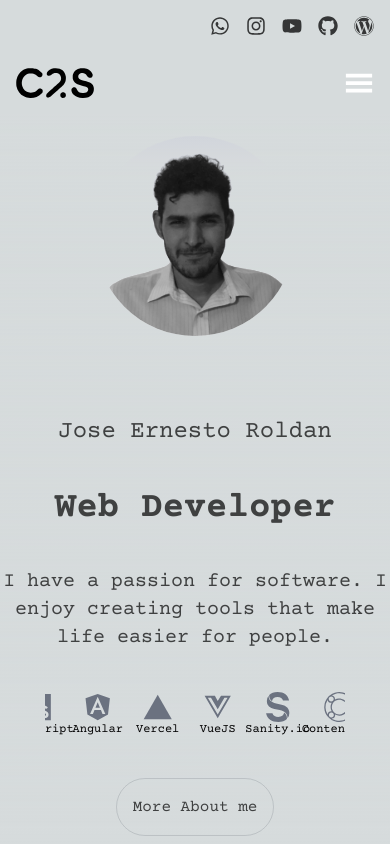
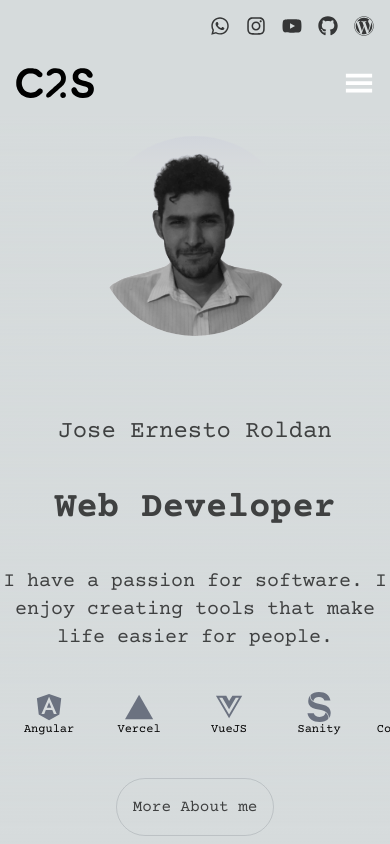
Before and after one commit to joseernestoroldan/c2sPortfolio, a Next.js app: page /about in a window 390 px wide. Built offline with nearby package versions, Linux system fonts and the light colour scheme.

Commit message:
techcarousel

```diff
--- a/components/about/techcarousel/TechCarousel.tsx
+++ b/components/about/techcarousel/TechCarousel.tsx
@@ -34,7 +34,7 @@ function TechCarousel() {
     autoplaySpeed: 1000,
   };
   return (
-    <div className="slider-container w-full max-w-[300px] sm:max-w-3xl mx-auto">
+    <div className="slider-container w-full max-[320px]:max-w-lg max-w-3xl mx-auto">
       <Slider {...settings}>
         <div className="w-full">
           <div className="flex flex-col justify-center items-center w-full">
@@ -75,13 +75,13 @@ function TechCarousel() {
         <div className="">
           <div className="flex flex-col justify-center items-center w-full">
             <SanityIcon className=" text-3xl md:text-6xl font-bold text-gray-500 dark:text-gray-300" />
-            <h3 className="text-center text-xs sm:text-base">Sanity.io</h3>
+            <h3 className="text-center text-xs sm:text-base">Sanity</h3>
           </div>
         </div>
         <div className="">
           <div className="flex flex-col justify-center items-center w-full">
             <ContentfulIcon className=" text-3xl md:text-6xl font-bold text-gray-500 dark:text-gray-300" />
-            <h3 className="text-center text-xs sm:text-base">ContentFul</h3>
+            <h3 className="text-center text-xs sm:text-base">ContntFul</h3>
           </div>
         </div>
         <div className="">
@@ -99,13 +99,13 @@ function TechCarousel() {
         <div className="">
           <div className="flex flex-col justify-center items-center w-full">
             <PostgreSqlIcon className=" text-3xl md:text-6xl font-bold text-gray-500 dark:text-gray-300" />
-            <h3 className="text-center text-xs sm:text-base">PostgreSQL</h3>
+            <h3 className="text-center text-xs sm:text-base">PogreSQL</h3>
           </div>
         </div>
         <div className="">
           <div className="flex flex-col justify-center items-center w-full">
             <PrismaIcon className=" text-3xl md:text-6xl font-bold text-gray-500 dark:text-gray-300" />
-            <h3 className="text-center text-xs sm:text-base">Prisma.io</h3>
+            <h3 className="text-center text-xs sm:text-base">Prisma</h3>
           </div>
         </div>
         <div className="">
```
